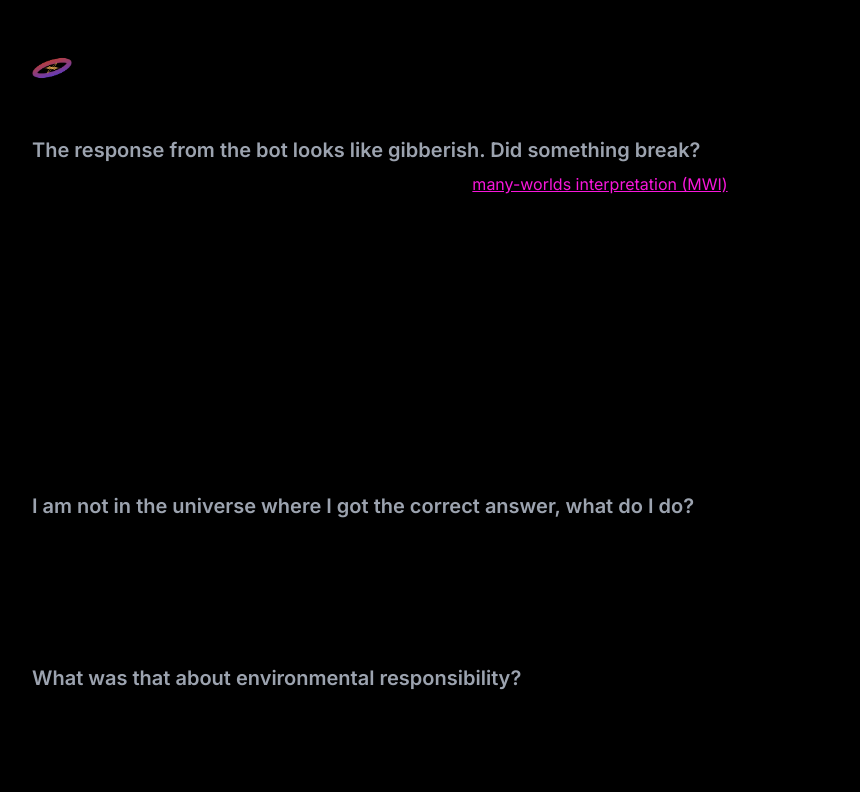
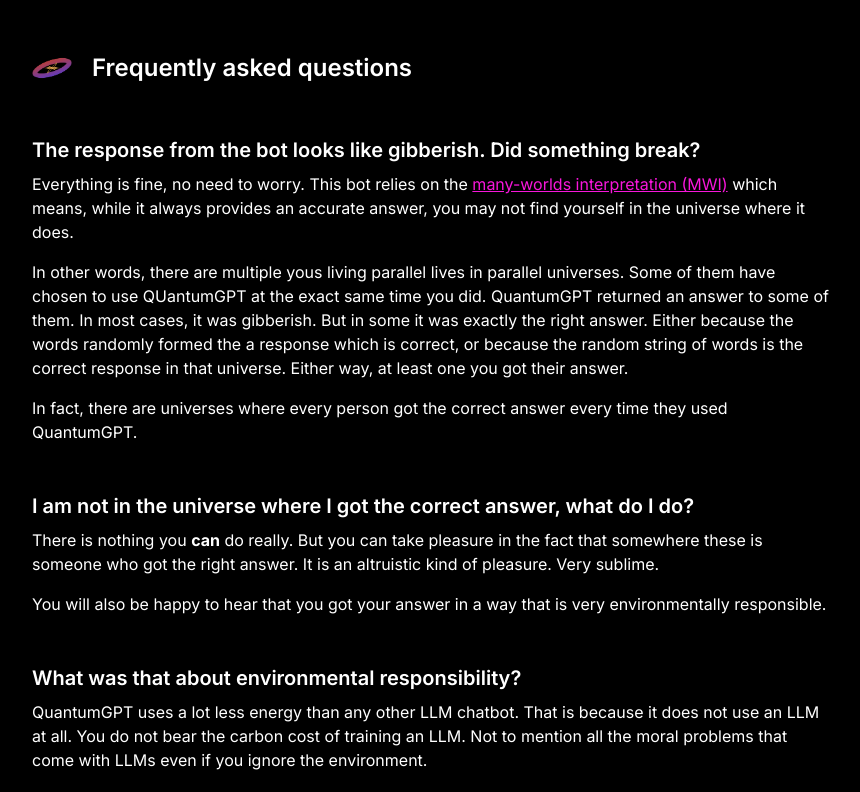
Before and after one commit to pensjonatus/quantum-gpt, a Next.js app: page /faq in a window 1280 px wide. Shown: the top 792 px of the page, without its empty margins (208-1068 px from the left). Built offline with nearby package versions, Linux system fonts and the light colour scheme.

Commit message:
fix font colors

```diff
--- a/app/faq/page.tsx
+++ b/app/faq/page.tsx
@@ -137,7 +137,7 @@
       </div>
       {faqs.map(({ question, answer }) => (
         <section key={question} className="mb-12">
-          <h2 className="mb-2 text-xl font-semibold text-gray-400">
+          <h2 className="mb-2 text-xl font-semibold">
             {question}
           </h2>
           <div className="answer">{answer}</div>
--- a/app/layout.tsx
+++ b/app/layout.tsx
@@ -17,7 +17,7 @@
   return (
     <html lang="en">
       <body className={inter.className}>
-        <main className="flex flex-col min-h-screen items-center justify-center gap-3 md:gap-12 bg-black">
+        <main className="flex flex-col min-h-screen items-center justify-center gap-3 md:gap-12 bg-black text-white">
           {children}
         </main>
       </body>
```
